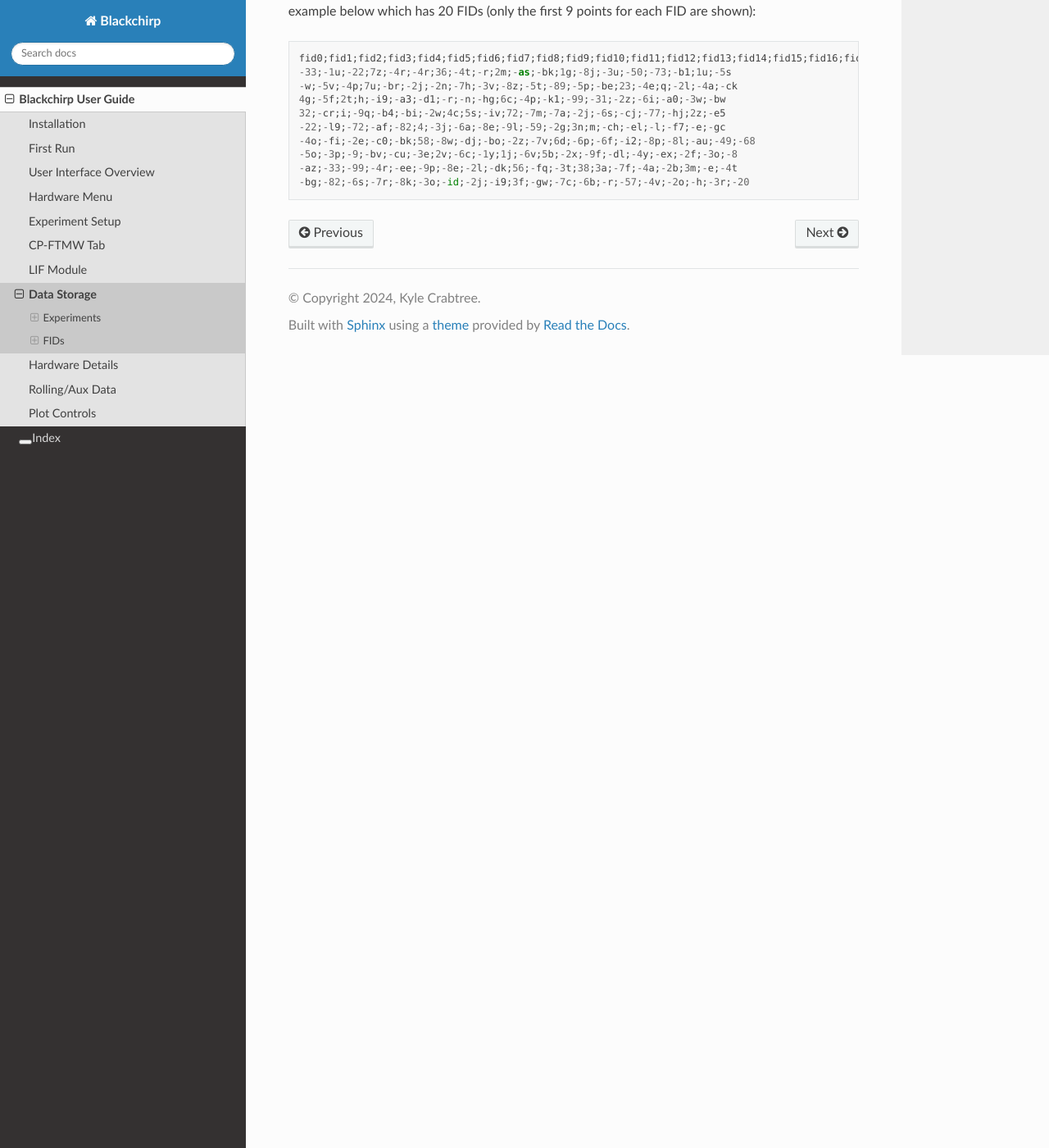
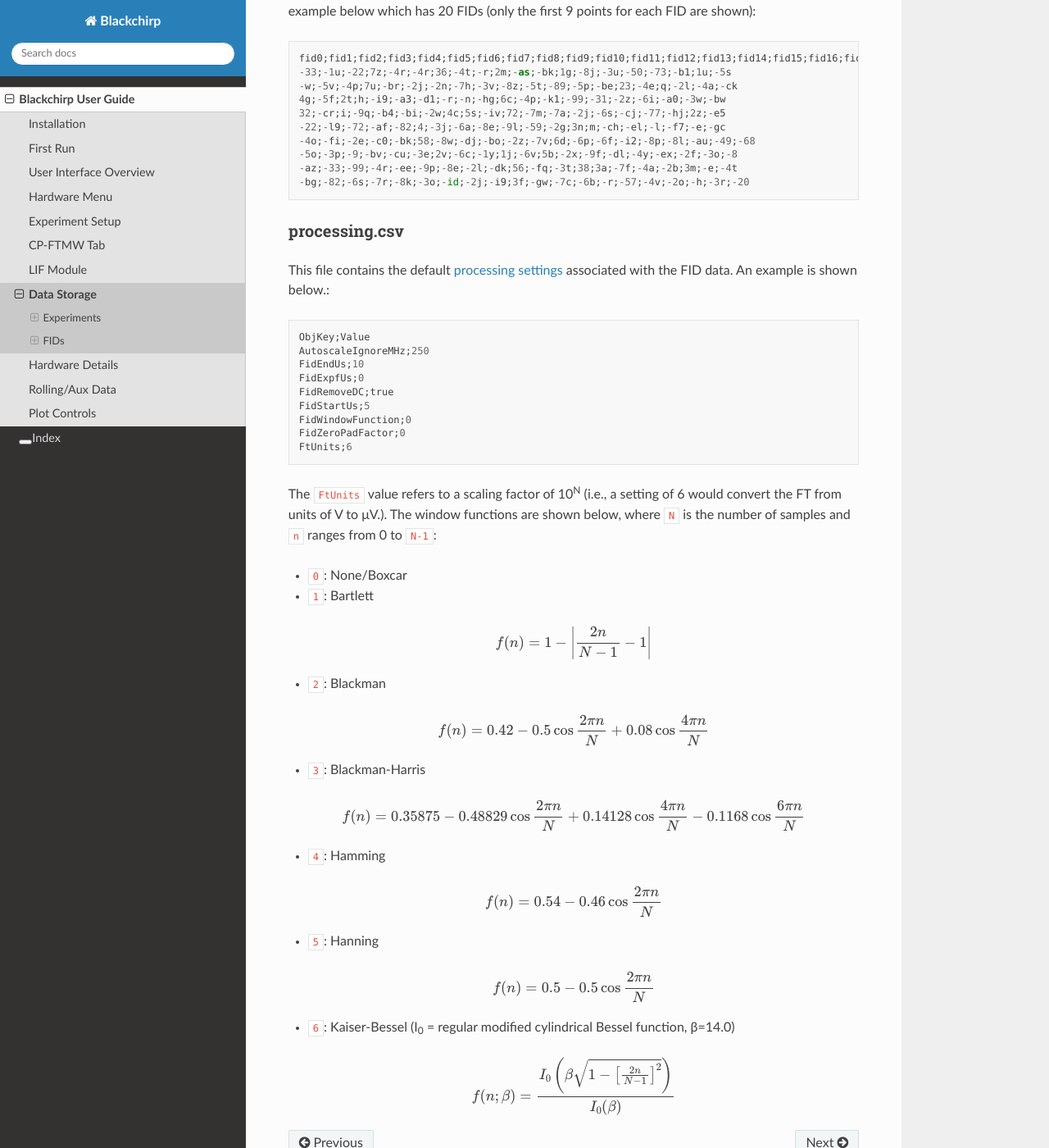
Before and after one commit to kncrabtree/blackchirp, a Sphinx documentation site: the page built from doc/source/user_guide/data_storage.rst, in a window 1280 px wide and 1400 px high, scrolled down 7216 px. Shown: the whole window at 82% size. Built offline with Sphinx 7.4.7 and the Read the Docs theme 2.0.0, drawn with Linux system fonts in a browser that asks for light colours.

Commit message:
Add icons, update documentation for FID processing

```diff
--- a/doc/source/user_guide/cp-ftmw.rst
+++ b/doc/source/user_guide/cp-ftmw.rst
@@ -36,6 +36,8 @@ By clicking on the "FID Processing Settings" button, a toolbar will appear with
 * **Remove DC**: Subtracts the average value of the FID prior to the Fourier transform. Removes large-envelope DC artifacts.
 * **Window Function**: Applies a window function prior to Fourier transformation. Window functions are useful for suppressing spectral leakage from strong signals, which tend to obscure nearby weaker transitions. A window function cuts down on these sidelobes at the expense of reducing the signal-to-noise ratio slightly and decreasing the spectral resolution.
 * **FT units**: Changes the vertical scaling of the FT.
+* **Reset**: Restores processing settings to the most recently-saved values.
+* **Save**: Writes current processing settings to a processing.csv file. By default, processing settings are written when an experiment first starts, but may be overwritten at any time.
 
 The FID plot shows the post-processed FID data.
 
--- a/doc/source/user_guide/data_storage.rst
+++ b/doc/source/user_guide/data_storage.rst
@@ -1,3 +1,12 @@
+.. index::
+   single: FTMW
+   single: FID
+   single: FID Processing
+   single: Segment
+   single: Frame
+   single: Backup
+   single: Window Function
+
 Data Storage
 ============
 
@@ -258,3 +267,41 @@ The first row is a column label, and each subsequent row contains a single FID p
   -5o;-3p;-9;-bv;-cu;-3e;2v;-6c;-1y;1j;-6v;5b;-2x;-9f;-dl;-4y;-ex;-2f;-3o;-8
   -az;-33;-99;-4r;-ee;-9p;-8e;-2l;-dk;56;-fq;-3t;38;3a;-7f;-4a;-2b;3m;-e;-4t
   -bg;-82;-6s;-7r;-8k;-3o;-id;-2j;-i9;3f;-gw;-7c;-6b;-r;-57;-4v;-2o;-h;-3r;-20
+
+
+processing.csv
+..............
+
+This file contains the default `processing settings <cp-ftmw.html#fid-processing-settings>`_ associated with the FID data. An example is shown below.::
+
+  ObjKey;Value
+  AutoscaleIgnoreMHz;250
+  FidEndUs;10
+  FidExpfUs;0
+  FidRemoveDC;true
+  FidStartUs;5
+  FidWindowFunction;0
+  FidZeroPadFactor;0
+  FtUnits;6
+
+The ``FtUnits`` value refers to a scaling factor of 10\ :sup:`N` (i.e., a setting of 6 would convert the FT from units of V to μV.). The window functions are shown below, where ``N`` is the number of samples and ``n`` ranges from 0 to ``N-1``:
+
+* ``0``: None/Boxcar
+* ``1``: Bartlett
+.. math::
+   f(n) = 1-\left|\frac{2n}{N-1}-1\right|
+* ``2``: Blackman
+.. math::
+   f(n) = 0.42 - 0.5\cos\frac{2\pi n}{N} + 0.08\cos\frac{4\pi n}{N}
+* ``3``: Blackman-Harris
+.. math::
+   f(n) = 0.35875 - 0.48829\cos\frac{2\pi n}{N} + 0.14128\cos\frac{4\pi n}{N} - 0.1168\cos\frac{6\pi n}{N}
+* ``4``: Hamming
+.. math::
+   f(n) = 0.54 - 0.46\cos\frac{2\pi n}{N}
+* ``5``: Hanning
+.. math::
+   f(n) = 0.5 - 0.5\cos\frac{2\pi n}{N}
+* ``6``: Kaiser-Bessel (I\ :sub:`0` = regular modified cylindrical Bessel function, β=14.0)
+.. math::
+   f(n;\beta) = \frac{I_0\left(\beta\sqrt{1-\left[\frac{2n}{N-1}\right]^2}\right)}{I_0(\beta)}
```
Also changed, not shown: doc/source/_static/user_guide/ui_overview/cp_ftmw.png, 1 other file.
